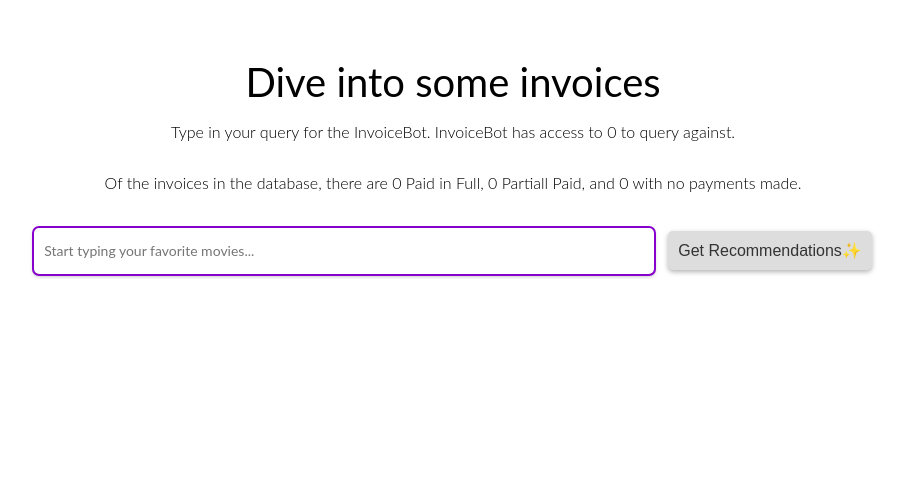
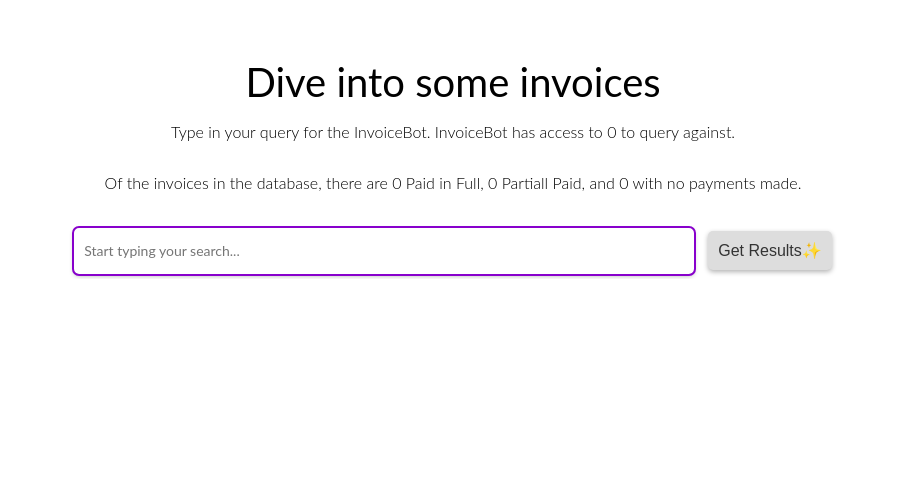
Before and after one commit to singlestore-labs/Dev-Days-NYC-2023-05, a Flask app: page / in a window 1280 px wide. Shown: the top 477 px of the page, without its empty margins (187-1092 px from the left). Run offline with Flask 3, Linux system fonts and the light colour scheme; data that the repository does not hold is empty.

Commit message:
update template

```diff
--- a/templates/index.html
+++ b/templates/index.html
@@ -112,7 +112,7 @@
     }
 
     #run-button:not(.enabled)::before {
-      content: "give at least three movies";
+      content: "type your query regarding invoices";
       font-family: 'Lato', sans-serif; /* Added font-family rule */
       display: inline-block;
       position: absolute;
@@ -309,8 +309,8 @@
     <div id="input-container">
       <div id="selected-movies"></div>
       <div id="search-box">
-        <input type="text" id="movie-search" name="movie-search" placeholder="Start typing your favorite movies...">
-        <button id="run-button" class="disabled">Get Recommendations✨</button>
+        <input type="text" id="movie-search" name="movie-search" placeholder="Start typing your search...">
+        <button id="run-button" class="disabled">Get Results✨</button>
       </div>
       <div id="autocomplete-items" class="autocomplete-items"></div>
     </div>
```
